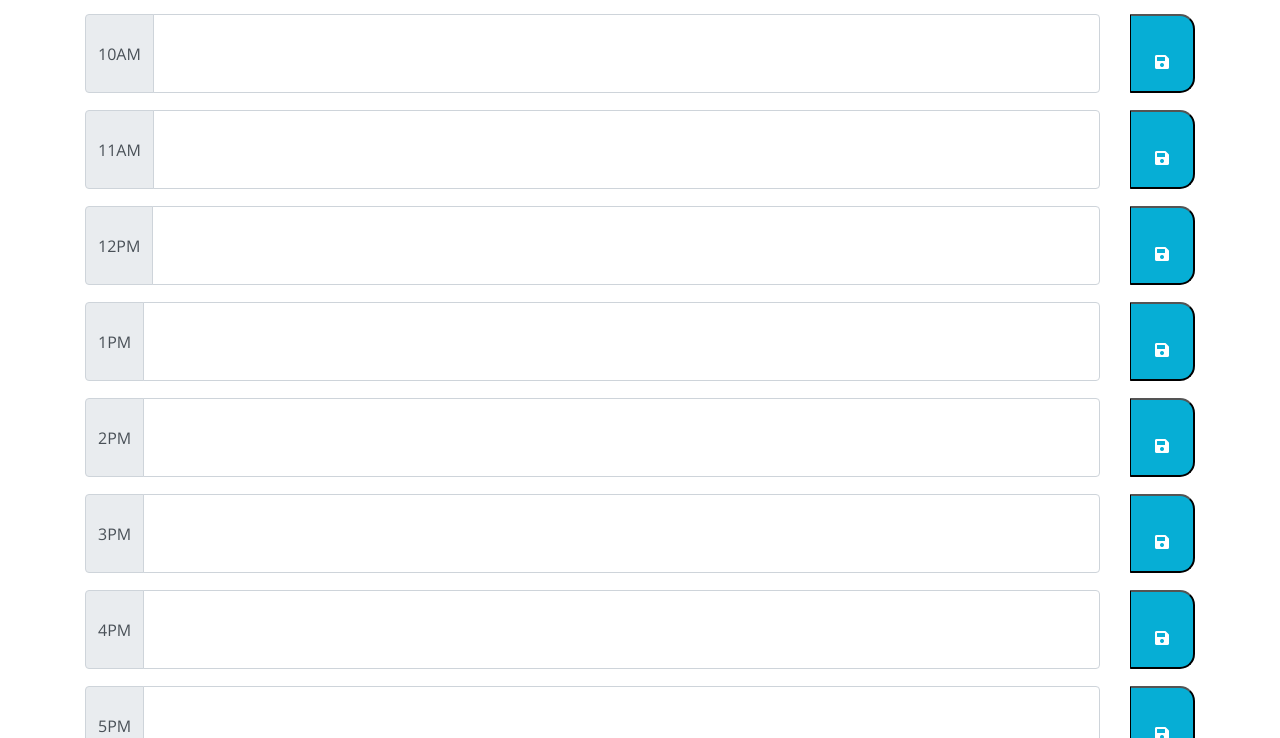
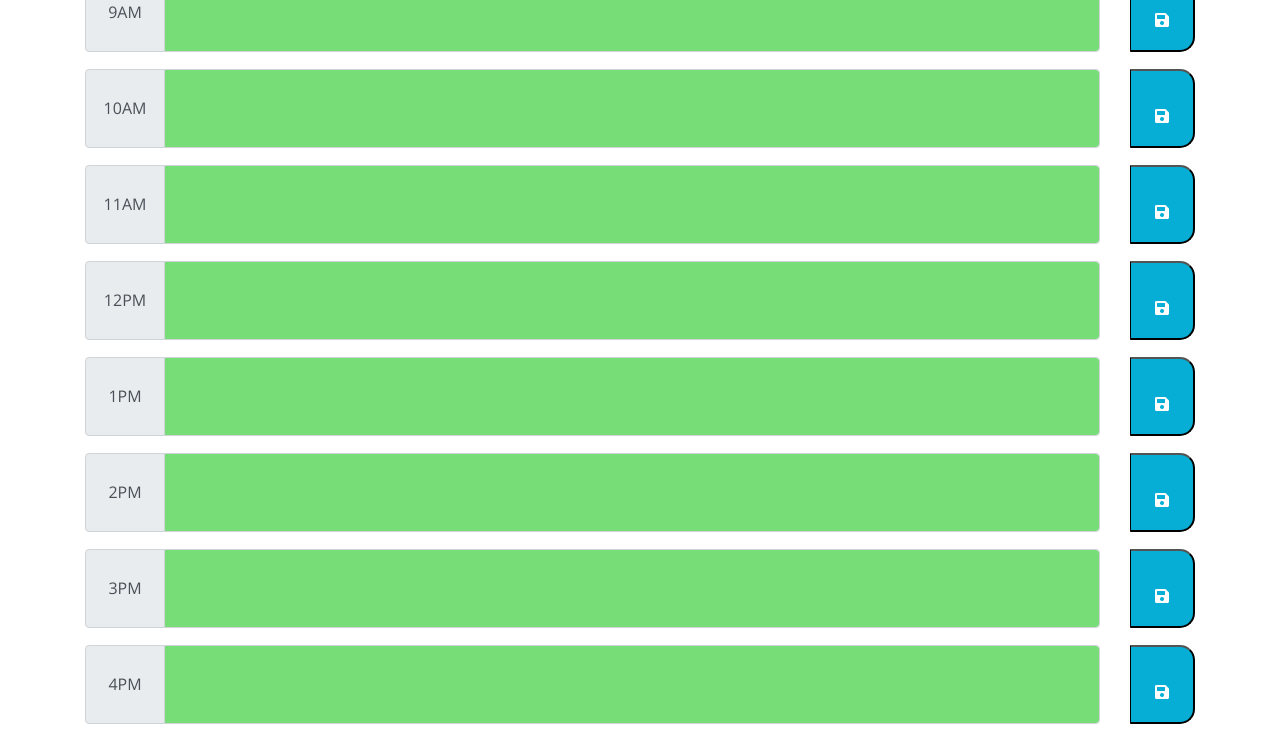
Before and after one commit to naf15/work-day-scheduler, a plain HTML site: page index.html in a window 1280 px wide. Shown: the part 383-1121 px from the top of the page. Drawn offline with nearby package versions, Linux system fonts and the light colour scheme.

Commit message:
Fixed JSON conversion for local storage

```diff
--- a/Assets/css/style.css
+++ b/Assets/css/style.css
@@ -73,3 +73,12 @@ textarea {
    display: flex;
    width: 100%;
  }
+
+ .time-stamp {
+   justify-content: center;
+   width: 100%
+ }
+
+ .time-stamp-container {
+   width: 80px;
+ }
--- a/Assets/js/script.js
+++ b/Assets/js/script.js
@@ -4,8 +4,8 @@ DEPENDENCIES
 
 var container = $('.container');
 var schedulerTimeTags = $('.input-group-text');
-var currentDate = $('#current-date');
-var savedEntries = [];
+var currentDateHTML = $('#current-date');
+var savedEntries = 'sdfsdf';
 
 /*=========================
 DATA
@@ -13,8 +13,6 @@ DATA
 
 var today = moment();
 var currentDate = today.format('MMM Do, YYYY');
-
-
 
 /*=========================
 FUNCTIONS
@@ -39,39 +37,56 @@ function colorCodeEntries () {
 };
 
 function loadSavedEntries () {
-    savedEntries = localStorage.getItem('savedEntries');
+    savedEntries = JSON.parse(localStorage.getItem('savedEntries'));
 
-    for (var i=0; i<savedEntries.length; i++) {
-        var currEntry = savedEntries[i];
+    if (savedEntries) {
+        for (var i=0; i<savedEntries.length; i++) {
+            var currEntry = savedEntries[i];
 
-        if (currEntry.date === currentDate) {
+            if (currEntry.date == currentDate) {
+                console.log(`.${currEntry.time}`.toLowerCase());
+                $(`#${currEntry.time}`.toLowerCase()).parent().siblings().text(currEntry.entry);
+            };
+        };
+    } else {
+        savedEntries = [];
+        // console.log('else')
+    };
 
-        }
-    }
-
+    return savedEntries; //not necessary?
 };
 
 function saveEntry (event) {
     event.preventDefault();
+
     var entry = $(this).parent().parent()[0][0].value;
-    var entryTime = $(this).parent().siblings().children().children()[0].innerText;
+    var entryTime = $(this).parent().siblings().children().children()[0].innerText.toUpperCase();
 
     var savedEntry = {
         'date' : currentDate,
         'time' : entryTime,
         'entry' : entry,
-    }
+    };
+
+    // console.log(savedEntries);
+    // console.log(savedEntry)
 
     savedEntries.push(savedEntry);
 
-    localStorage.setItem('savedEntries', savedEntries);
+    localStorage.setItem('savedEntries', JSON.stringify(savedEntries));
+    // json stringify
+
 };
 
 /*=========================
 INITIALIZATIONS
 =========================*/
 
-currentDate.text(currentDate);
+currentDateHTML.text(currentDate);
 schedulerTimeTags.each(colorCodeEntries);
+savedEntries = loadSavedEntries();
+
+// console.dir(savedEntries);
 
 container.on('click', '.saveBtn', saveEntry);
+// localStorage.setItem('savedEntries',[]);
--- a/index.html
+++ b/index.html
@@ -38,8 +38,8 @@
       <div class='row my-3'>
         <form>
           <div class="col-11 input-group">
-            <div class="input-group-prepend">
-              <span id='9am' class="input-group-text">9AM</span>
+            <div class="input-group-prepend time-stamp-container ">
+              <span id='9am' class="input-group-text time-stamp">9AM</span>
             </div>
             <textarea class="form-control" ></textarea>
           </div>
@@ -54,8 +54,8 @@
       <div class='row my-3'>
         <form>
           <div class="col-11 input-group">
-            <div class="input-group-prepend">
-              <span id='10am' class="input-group-text">10AM</span>
+            <div class="input-group-prepend time-stamp-container ">
+              <span id='10am' class="input-group-text time-stamp">10AM</span>
             </div>
             <textarea class="form-control" ></textarea>
           </div>
@@ -70,8 +70,8 @@
       <div class='row my-3'>
         <form>
           <div class="col-11 input-group">
-            <div class="input-group-prepend">
-              <span id='11am' class="input-group-text">11AM</span>
+            <div class="input-group-prepend time-stamp-container">
+              <span id='11am' class="input-group-text time-stamp">11AM</span>
             </div>
             <textarea class="form-control" ></textarea>
           </div>
@@ -86,8 +86,8 @@
       <div class='row my-3'>
         <form>
           <div class="col-11 input-group">
-            <div class="input-group-prepend">
-              <span id='12pm' class="input-group-text">12PM</span>
+            <div class="input-group-prepend time-stamp-container ">
+              <span id='12pm' class="input-group-text time-stamp">12PM</span>
             </div>
             <textarea class="form-control" ></textarea>
           </div>
@@ -102,8 +102,8 @@
       <div class='row my-3'>
         <form>
           <div class="col-11 input-group">
-            <div class="input-group-prepend">
-              <span id='1pm' class="input-group-text">1PM</span>
+            <div class="input-group-prepend time-stamp-container ">
+              <span id='1pm' class="input-group-text time-stamp">1PM</span>
             </div>
             <textarea class="form-control" ></textarea>
           </div>
@@ -118,8 +118,8 @@
       <div class='row my-3'>
         <form>
           <div class="col-11 input-group">
-            <div class="input-group-prepend">
-              <span id='2pm' class="input-group-text">2PM</span>
+            <div class="input-group-prepend time-stamp-container ">
+              <span id='2pm' class="input-group-text time-stamp">2PM</span>
             </div>
             <textarea class="form-control" ></textarea>
           </div>
@@ -134,8 +134,8 @@
       <div class='row my-3'>
         <form>
           <div class="col-11 input-group">
-            <div class="input-group-prepend">
-              <span id='3pm' class="input-group-text">3PM</span>
+            <div class="input-group-prepend time-stamp-container ">
+              <span id='3pm' class="input-group-text time-stamp">3PM</span>
             </div>
             <textarea class="form-control" ></textarea>
           </div>
@@ -150,8 +150,8 @@
       <div class='row my-3'>
         <form>
           <div class="col-11 input-group">
-            <div class="input-group-prepend">
-              <span id='4pm' class="input-group-text">4PM</span>
+            <div class="input-group-prepend time-stamp-container ">
+              <span id='4pm' class="input-group-text time-stamp">4PM</span>
             </div>
             <textarea class="form-control" ></textarea>
           </div>
@@ -166,8 +166,8 @@
       <div class='row my-3'>
         <form>
           <div class="col-11 input-group">
-            <div class="input-group-prepend">
-              <span id='5pm' class="input-group-text">5PM</span>
+            <div class="input-group-prepend time-stamp-container ">
+              <span id='5pm' class="input-group-text time-stamp">5PM</span>
             </div>
             <textarea class="form-control" ></textarea>
           </div>
```
